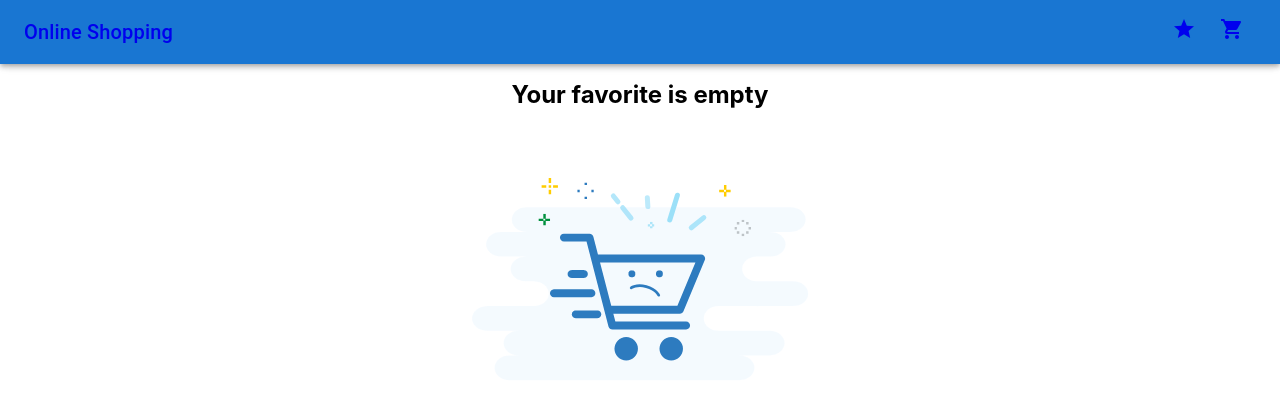
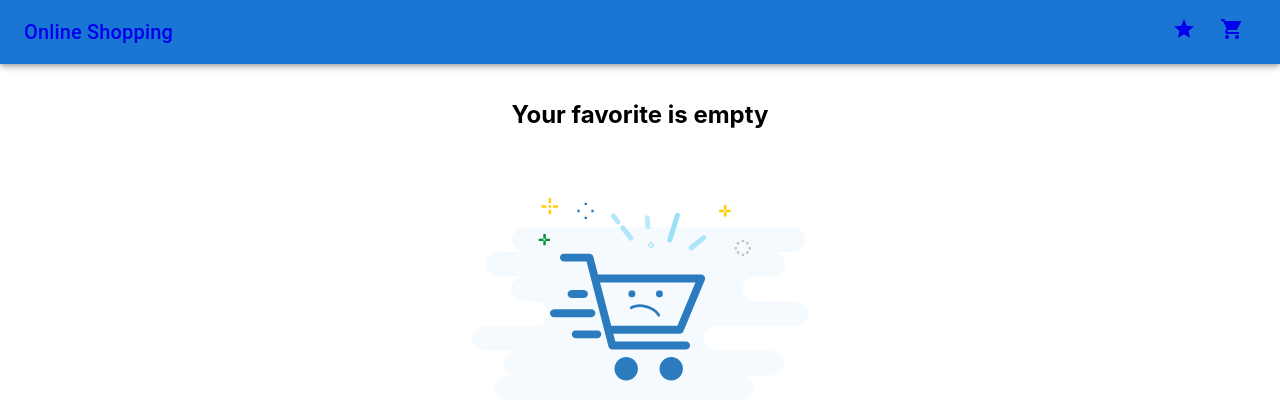
Before and after one commit to TamirisCss/react-online-shopping, a React (Create React App) app: page /favorites in a window 1280 px wide. Shown: the top 420 px of the page. Built offline with nearby package versions, Linux system fonts and the light colour scheme.

Commit message:
add material ui for productdetail

```diff
--- a/src/components/Favorites.jsx
+++ b/src/components/Favorites.jsx
@@ -1,27 +1,45 @@
 import React from "react";
 import FavoriteContext from "../FavoriteContext";
 import { useContext } from "react";
-import Card from './Card'
+import FavouriteCard from "./Card";
+import Card from "@mui/material/Card";
+import CardContent from "@mui/material/CardContent";
 import emptyFav from "../images/empty-fav-img.png";
+import Box from "@mui/material/Box";
 
 
 const Favorites = () => {
-
   const { favoriteItems } = useContext(FavoriteContext);
 
   return (
-        <div>
+    <Box
+      sx={{
+        display: "flex",
+        flexDirection: "column",
+        alignItems: "center",
+      }}
+    >
       {favoriteItems.length === 0 ? (
         <div>
           <h2>Your favorite is empty</h2>
           <img src={emptyFav} alt="favorite empty" />
         </div>
-
-            ) : (favoriteItems.map(({ id, title, image, price, category }) => (
-                <div><Card id={id} title={title} image={image} price={price} category={category}/></div>
+      ) : (
+        favoriteItems.map(({ id, title, image, price, category }) => (
+          <Card sx={{ width: 275, margin: 2 }}>
+            <CardContent>
+              <FavouriteCard
+                id={id}
+                title={title}
+                image={image}
+                price={price}
+                category={category}
+              />
+            </CardContent>
+          </Card>
         ))
       )}
-        </div>
+    </Box>
   );
 };
 
--- a/src/components/ProductDetails.jsx
+++ b/src/components/ProductDetails.jsx
@@ -2,6 +2,18 @@ import React from "react";
 import { useState, useEffect } from "react";
 import { useParams } from "react-router";
 import Card from "../components/Card";
+import { styled } from "@mui/material/styles";
+import Box from "@mui/material/Box";
+import Paper from "@mui/material/Paper";
+import Grid from "@mui/material/Grid";
+
+const Item = styled(Paper)(({ theme }) => ({
+  backgroundColor: theme.palette.mode === "dark" ? "#1A2027" : "#fff",
+  ...theme.typography.body2,
+  padding: theme.spacing(1),
+  textAlign: "center",
+  color: theme.palette.text.secondary,
+}));
 
 const ProductDetails = () => {
     const { id } = useParams();
@@ -26,12 +38,18 @@ const ProductDetails = () => {
       <>
         {idData && (
           <>
+            <Box sx={{ flexGrow: 1 }}>
+              <Grid container spacing={2}>
+                <Grid style={{ padding:'6rem'}} item xs={10} md={12}>
                   <Card
                     image={idData.image}
                     title={idData.title}
                     price={idData.price}
                     category={idData.category}
                   />
+                </Grid>
+              </Grid>
+            </Box>
           </>
         )}
         {!idData && <h2>Loading...</h2>}
```
Lines whose indentation alone changed are shown as unchanged.
